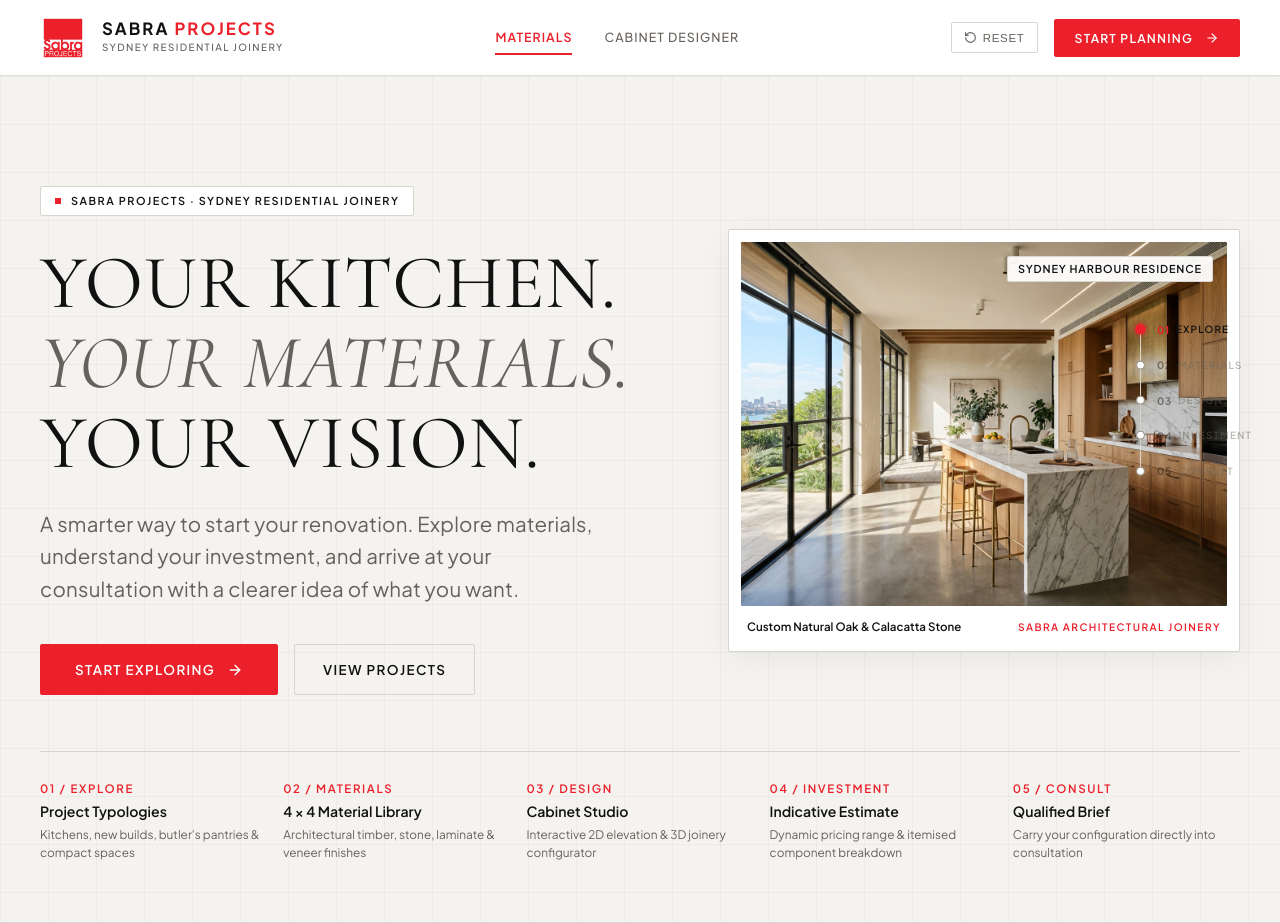
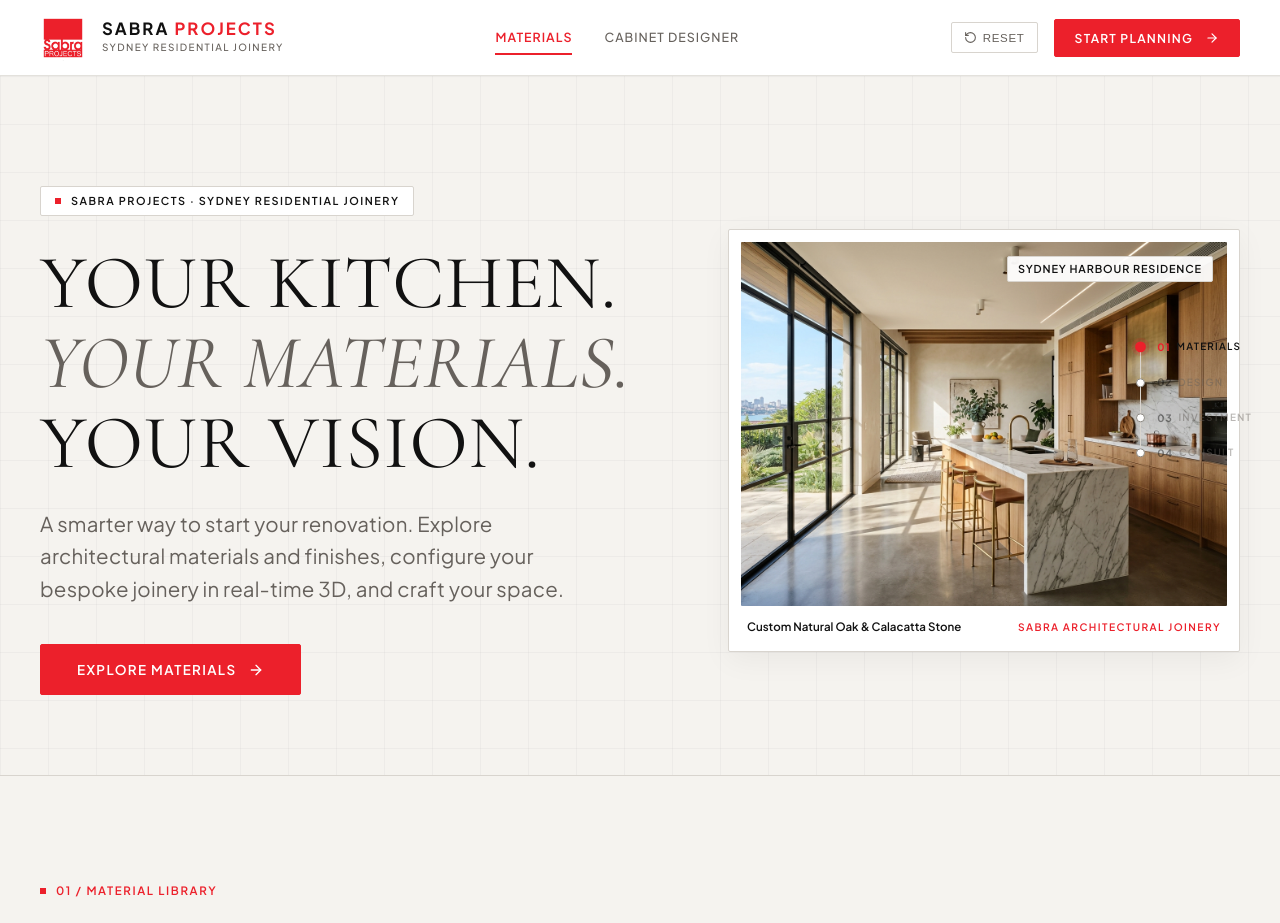
Before and after one commit to MohdJunaid01/sabra-projects-mockup, a React (Vite) app: page / in a window 1280 px wide. Shown: the top 923 px of the page. Built offline with nearby package versions, Linux system fonts and the light colour scheme.

Commit message:
fix(home): remove explore section, investment, and consult completely from home page

```diff
--- a/src/App.jsx
+++ b/src/App.jsx
@@ -80,16 +80,6 @@
     navigateToView('design');
   };
 
-  const handleSelectCategoryFromShowcase = (projectTypeId) => {
-    updateField('projectType', projectTypeId);
-    const labElem = document.getElementById('material-lab');
-    if (labElem) {
-      const navOffset = 76;
-      const pos = labElem.getBoundingClientRect().top + window.pageYOffset;
-      window.scrollTo({ top: pos - navOffset, behavior: 'smooth' });
-    }
-  };
-
   return (
     <div style={{
       minHeight: '100vh',
@@ -120,7 +110,7 @@
 
       {/* Main Experience Flow based on current dedicated view */}
       <main style={{ paddingTop: '76px' }} key={currentView} className="page-enter-animation">
-        {/* VIEW 1: HOME (EXPLORE + 4x4 MATERIAL CATALOGUE) */}
+        {/* VIEW 1: HOME (HERO + 4x4 MATERIAL CATALOGUE) */}
         {currentView === 'home' && (
           <div>
             {/* HERO */}
@@ -134,21 +124,10 @@
                     window.scrollTo({ top: pos - navOffset, behavior: 'smooth' });
                   }
                 }}
-                onViewProjects={() => {
-                  const elem = document.getElementById('explore');
-                  if (elem) {
-                    const navOffset = 76;
-                    const pos = elem.getBoundingClientRect().top + window.pageYOffset;
-                    window.scrollTo({ top: pos - navOffset, behavior: 'smooth' });
-                  }
-                }}
               />
             </div>
 
-            {/* 01 / EXPLORE: Project & Category Showcase */}
-            <ProjectShowcase onSelectCategory={handleSelectCategoryFromShowcase} />
-
-            {/* 02 / MATERIAL LAB: 4 × 4 Architectural Material Library */}
+            {/* 01 / MATERIAL LIBRARY: 4 × 4 Architectural Material Library */}
             <MaterialCatalogue
               selectedMaterialId={plannerState.cabinetFinish}
               onSelectAndOpenDesign={handleSelectMaterialAndOpenDesign}
--- a/src/components/CloseFooter.jsx
+++ b/src/components/CloseFooter.jsx
@@ -27,7 +27,7 @@
           }}>
             <span style={{ width: '6px', height: '6px', backgroundColor: '#EC202B' }} />
             <span className="label-tech" style={{ color: '#EC202B', fontSize: '0.8rem' }}>
-              EXPLORE → ESTIMATE → CONSULT
+              SABRA PROJECTS · SYDNEY BESPOKE JOINERY
             </span>
             <span style={{ width: '6px', height: '6px', backgroundColor: '#EC202B' }} />
           </div>
@@ -53,7 +53,7 @@
             lineHeight: 1.65,
             marginBottom: '36px'
           }}>
-            An interactive digital planning experience that helps clients explore design decisions, understand investment parameters and arrive at consultation better prepared.
+            An interactive digital planning experience for architectural joinery, custom cabinetry, and refined interior spaces.
           </p>
 
           {/* CTA: BACK TO TOP */}
--- a/src/components/Hero.jsx
+++ b/src/components/Hero.jsx
@@ -1,15 +1,15 @@
 import React from 'react';
 import { ArrowRight, Compass, ShieldCheck, Sparkles, ChevronDown } from 'lucide-react';
 
-export default function Hero({ onStartPlanning, onViewProjects }) {
+export default function Hero({ onStartPlanning }) {
   return (
     <section style={{
       position: 'relative',
-      minHeight: '92vh',
+      minHeight: '85vh',
       display: 'flex',
       flexDirection: 'column',
       justifyContent: 'center',
-      padding: '110px 40px 60px 40px',
+      padding: '110px 40px 80px 40px',
       backgroundColor: '#F5F3EF',
       borderBottom: '1px solid #D8D4CE',
       overflow: 'hidden'
@@ -21,13 +21,12 @@
         position: 'relative',
         zIndex: 5
       }}>
-        {/* Two column layout on desktop: Editorial headline & CTAs on left, architectural hero photography on right */}
+        {/* Two column layout on desktop: Editorial headline & CTA on left, architectural hero photography on right */}
         <div style={{
           display: 'grid',
           gridTemplateColumns: 'minmax(0, 1.25fr) minmax(0, 1fr)',
           gap: '48px',
-          alignItems: 'center',
-          marginBottom: '56px'
+          alignItems: 'center'
         }} className="hero-grid">
           <style>{`
             @media (max-width: 980px) {
@@ -82,10 +81,10 @@
               marginBottom: '38px',
               letterSpacing: '0.01em'
             }}>
-              A smarter way to start your renovation. Explore materials, understand your investment, and arrive at your consultation with a clearer idea of what you want.
+              A smarter way to start your renovation. Explore architectural materials and finishes, configure your bespoke joinery in real-time 3D, and craft your space.
             </p>
 
-            {/* CTAs */}
+            {/* CTA */}
             <div style={{
               display: 'flex',
               flexWrap: 'wrap',
@@ -95,18 +94,10 @@
               <button
                 onClick={onStartPlanning}
                 className="btn-primary"
-                style={{ padding: '16px 34px', fontSize: '0.84rem' }}
+                style={{ padding: '16px 36px', fontSize: '0.84rem' }}
               >
-                <span>START EXPLORING</span>
+                <span>EXPLORE MATERIALS</span>
                 <ArrowRight size={16} />
-              </button>
-
-              <button
-                onClick={onViewProjects}
-                className="btn-secondary"
-                style={{ padding: '16px 28px', fontSize: '0.84rem' }}
-              >
-                <span>VIEW PROJECTS</span>
               </button>
             </div>
           </div>
@@ -172,45 +163,6 @@
             </div>
           </div>
         </div>
-
-        {/* 5-Stage Architectural Progression Strip */}
-        <div style={{
-          display: 'grid',
-          gridTemplateColumns: 'repeat(auto-fit, minmax(190px, 1fr))',
-          gap: '16px',
-          paddingTop: '28px',
-          borderTop: '1px solid #D8D4CE'
-        }}>
-          <div style={{ display: 'flex', flexDirection: 'column', gap: '4px' }}>
-            <span className="label-tech" style={{ color: '#EC202B' }}>01 / EXPLORE</span>
-            <span style={{ fontSize: '0.88rem', fontWeight: 600, color: '#111111' }}>Project Typologies</span>
-            <span style={{ fontSize: '0.74rem', color: '#66615C' }}>Kitchens, new builds, butler's pantries & compact spaces</span>
-          </div>
-
-          <div style={{ display: 'flex', flexDirection: 'column', gap: '4px' }}>
-            <span className="label-tech" style={{ color: '#EC202B' }}>02 / MATERIALS</span>
-            <span style={{ fontSize: '0.88rem', fontWeight: 600, color: '#111111' }}>4 × 4 Material Library</span>
-            <span style={{ fontSize: '0.74rem', color: '#66615C' }}>Architectural timber, stone, laminate & veneer finishes</span>
-          </div>
-
-          <div style={{ display: 'flex', flexDirection: 'column', gap: '4px' }}>
-            <span className="label-tech" style={{ color: '#EC202B' }}>03 / DESIGN</span>
-            <span style={{ fontSize: '0.88rem', fontWeight: 600, color: '#111111' }}>Cabinet Studio</span>
-            <span style={{ fontSize: '0.74rem', color: '#66615C' }}>Interactive 2D elevation & 3D joinery configurator</span>
-          </div>
-
-          <div style={{ display: 'flex', flexDirection: 'column', gap: '4px' }}>
-            <span className="label-tech" style={{ color: '#EC202B' }}>04 / INVESTMENT</span>
-            <span style={{ fontSize: '0.88rem', fontWeight: 600, color: '#111111' }}>Indicative Estimate</span>
-            <span style={{ fontSize: '0.74rem', color: '#66615C' }}>Dynamic pricing range & itemised component breakdown</span>
-          </div>
-
-          <div style={{ display: 'flex', flexDirection: 'column', gap: '4px' }}>
-            <span className="label-tech" style={{ color: '#EC202B' }}>05 / CONSULT</span>
-            <span style={{ fontSize: '0.88rem', fontWeight: 600, color: '#111111' }}>Qualified Brief</span>
-            <span style={{ fontSize: '0.74rem', color: '#66615C' }}>Carry your configuration directly into consultation</span>
-          </div>
-        </div>
       </div>
     </section>
   );
--- a/src/components/MaterialCatalogue.jsx
+++ b/src/components/MaterialCatalogue.jsx
@@ -151,7 +151,7 @@
             <div style={{ display: 'inline-flex', alignItems: 'center', gap: '10px', marginBottom: '14px' }}>
               <span style={{ width: '6px', height: '6px', backgroundColor: '#EC202B' }} />
               <span className="label-tech" style={{ color: '#EC202B' }}>
-                02 / MATERIAL LAB
+                01 / MATERIAL LIBRARY
               </span>
             </div>
 
--- a/src/components/ScrollProgressIndicator.jsx
+++ b/src/components/ScrollProgressIndicator.jsx
@@ -5,32 +5,16 @@
 
   useEffect(() => {
     if (currentView === 'home') {
-      const handleScroll = () => {
-        const labElem = document.getElementById('material-lab');
-        const exploreElem = document.getElementById('explore');
-        const scrollY = window.scrollY + 300;
-
-        if (labElem && scrollY >= labElem.offsetTop) {
-          setActiveSection('02');
-        } else if (exploreElem && scrollY >= exploreElem.offsetTop) {
-          setActiveSection('01');
-        } else {
-          setActiveSection('01');
-        }
-      };
-
-      window.addEventListener('scroll', handleScroll, { passive: true });
-      handleScroll();
-      return () => window.removeEventListener('scroll', handleScroll);
+      setActiveSection('01');
     } else if (currentView === 'design') {
       const handleScroll = () => {
         const investmentElem = document.getElementById('investment-section');
         const scrollY = window.scrollY + 350;
 
         if (investmentElem && scrollY >= investmentElem.offsetTop) {
-          setActiveSection('04');
+          setActiveSection('03');
         } else {
-          setActiveSection('03');
+          setActiveSection('02');
         }
       };
 
@@ -38,18 +22,17 @@
       handleScroll();
       return () => window.removeEventListener('scroll', handleScroll);
     } else if (currentView === 'estimator') {
+      setActiveSection('03');
+    } else if (currentView === 'consultation') {
       setActiveSection('04');
-    } else if (currentView === 'consultation') {
-      setActiveSection('05');
     }
   }, [currentView]);
 
   const stages = [
-    { num: '01', label: 'EXPLORE', view: 'home', target: 'explore' },
-    { num: '02', label: 'MATERIALS', view: 'home', target: 'material-lab' },
-    { num: '03', label: 'DESIGN', view: 'design', target: null },
-    { num: '04', label: 'INVESTMENT', view: 'design', target: 'investment-section' },
-    { num: '05', label: 'CONSULT', view: 'consultation', target: null }
+    { num: '01', label: 'MATERIALS', view: 'home', target: 'material-lab' },
+    { num: '02', label: 'DESIGN', view: 'design', target: null },
+    { num: '03', label: 'INVESTMENT', view: 'design', target: 'investment-section' },
+    { num: '04', label: 'CONSULT', view: 'consultation', target: null }
   ];
 
   return (
```
